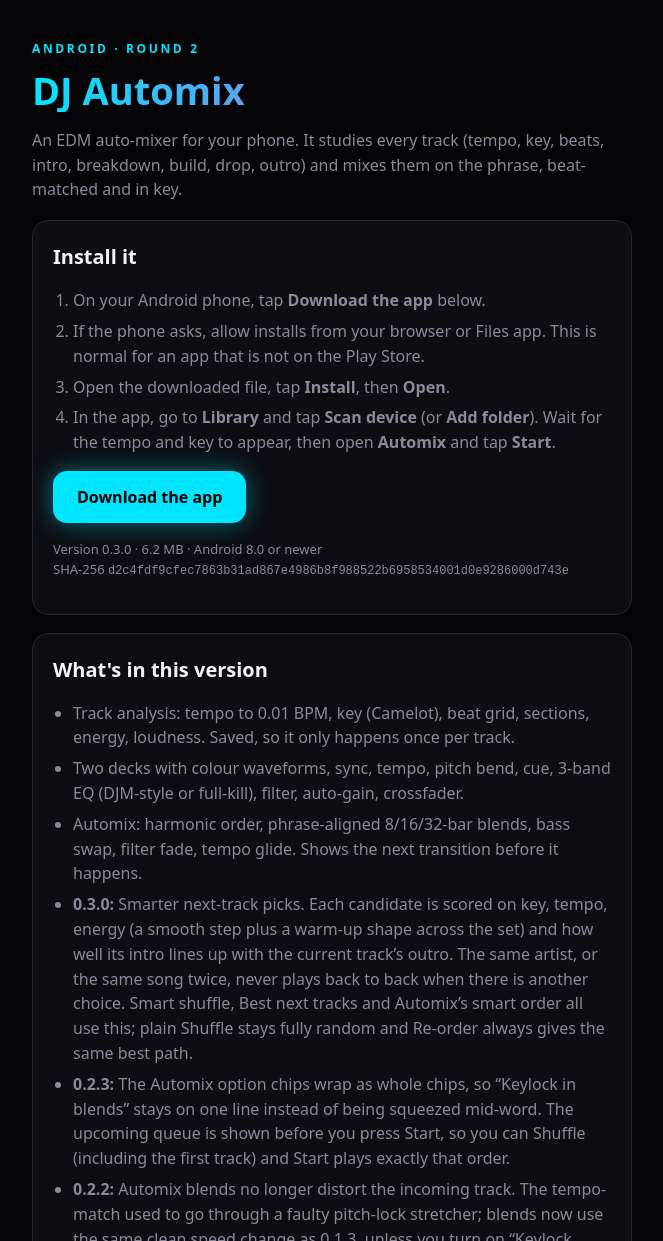
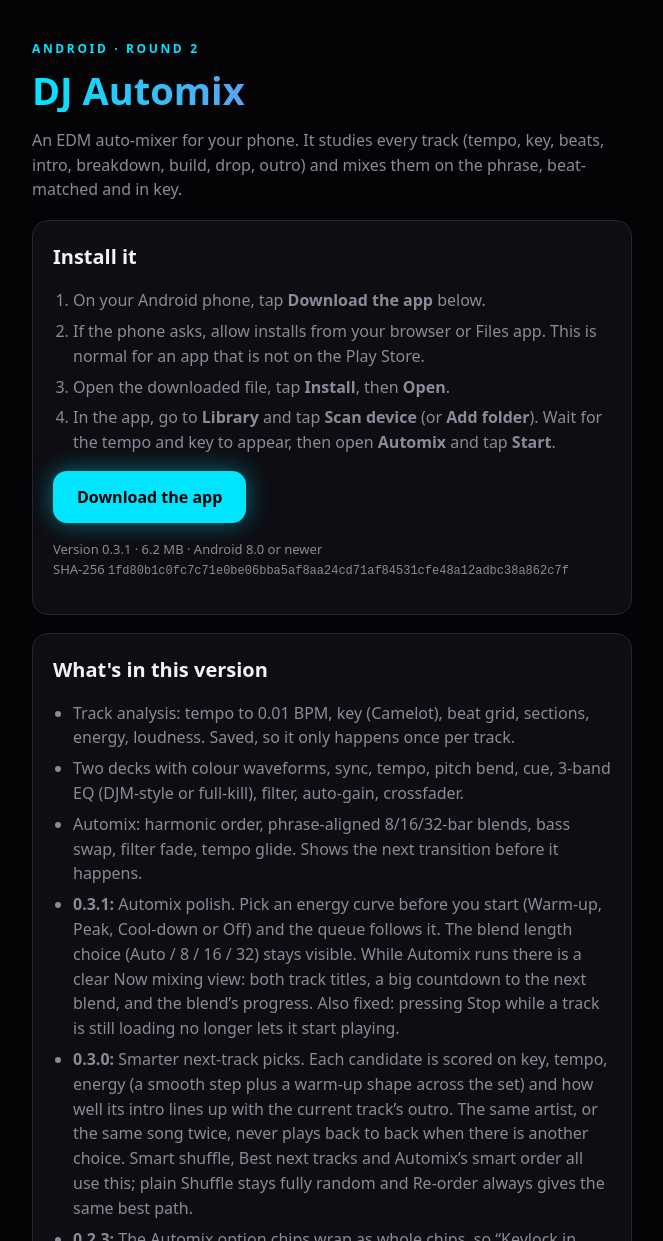
Before and after one commit to JosephGrokBot/josephgrokbot.github.io, a plain HTML site: page dj/index.html in a window 1280 px wide. Shown: the top 1241 px of the page, without its empty margins (308-971 px from the left). Drawn offline with Linux system fonts and the light colour scheme.

Commit message:
dj: ship DJ Automix 0.3.1 (6,494,358 bytes, SHA 1fd80b1c…)

```diff
--- a/dj/index.html
+++ b/dj/index.html
@@ -21,12 +21,13 @@ code{font-size:12px;color:var(--dim);word-break:break-all}.small{font-size:13px}
 <li>Open the downloaded file, tap <b>Install</b>, then <b>Open</b>.</li>
 <li>In the app, go to <b>Library</b> and tap <b>Scan device</b> (or <b>Add folder</b>). Wait for the tempo and key to appear, then open <b>Automix</b> and tap <b>Start</b>.</li>
 </ol>
-<p><a class="btn" href="https://josephgrokbot.github.io/app/dj-automix.apk?v=0.3.0">Download the app</a></p>
-<p class="small">Version 0.3.0 · 6.2 MB · Android 8.0 or newer<br>SHA-256 <code>d2c4fdf9cfec7863b31ad867e4986b8f988522b6958534001d0e9286000d743e</code></p></section>
+<p><a class="btn" href="https://josephgrokbot.github.io/app/dj-automix.apk?v=0.3.1">Download the app</a></p>
+<p class="small">Version 0.3.1 · 6.2 MB · Android 8.0 or newer<br>SHA-256 <code>1fd80b1c0fc7c71e0be06bba5af8aa24cd71af84531cfe48a12adbc38a862c7f</code></p></section>
 <section><h2>What's in this version</h2><ul>
 <li>Track analysis: tempo to 0.01 BPM, key (Camelot), beat grid, sections, energy, loudness. Saved, so it only happens once per track.</li>
 <li>Two decks with colour waveforms, sync, tempo, pitch bend, cue, 3-band EQ (DJM-style or full-kill), filter, auto-gain, crossfader.</li>
 <li>Automix: harmonic order, phrase-aligned 8/16/32-bar blends, bass swap, filter fade, tempo glide. Shows the next transition before it happens.</li>
+<li><b>0.3.1:</b> Automix polish. Pick an energy curve before you start (Warm-up, Peak, Cool-down or Off) and the queue follows it. The blend length choice (Auto / 8 / 16 / 32) stays visible. While Automix runs there is a clear Now mixing view: both track titles, a big countdown to the next blend, and the blend’s progress. Also fixed: pressing Stop while a track is still loading no longer lets it start playing.</li>
 <li><b>0.3.0:</b> Smarter next-track picks. Each candidate is scored on key, tempo, energy (a smooth step plus a warm-up shape across the set) and how well its intro lines up with the current track’s outro. The same artist, or the same song twice, never plays back to back when there is another choice. Smart shuffle, Best next tracks and Automix’s smart order all use this; plain Shuffle stays fully random and Re-order always gives the same best path.</li>
 <li><b>0.2.3:</b> The Automix option chips wrap as whole chips, so “Keylock in blends” stays on one line instead of being squeezed mid-word. The upcoming queue is shown before you press Start, so you can Shuffle (including the first track) and Start plays exactly that order.</li>
 <li><b>0.2.2:</b> Automix blends no longer distort the incoming track. The tempo-match used to go through a faulty pitch-lock stretcher; blends now use the same clean speed change as 0.1.3, unless you turn on “Keylock during Automix blends” in Settings. Manual KEYLOCK on each deck still works, and the stretcher itself is rewritten.</li>
```
Also changed, not shown: 1 other file.
